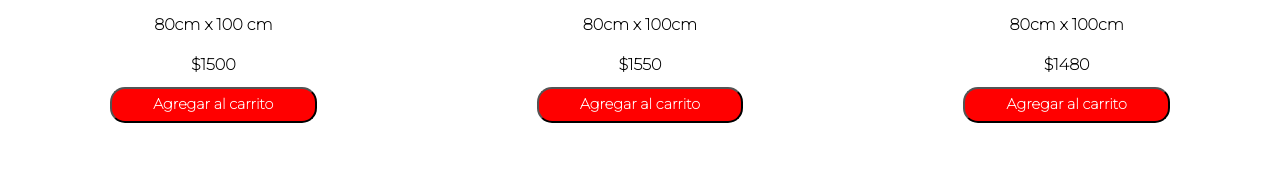
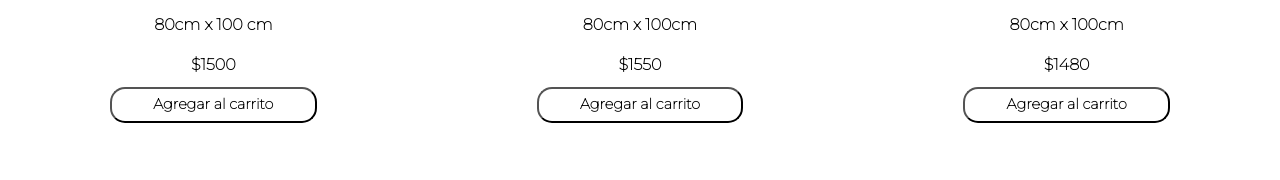
Before and after one commit to nachoherrero85/EntregaFinal-Herrero, a website: page index.html in a window 1280 px wide. Shown: the part 571-751 px from the top of the page. Drawn offline with nearby package versions, Linux system fonts and the light colour scheme; some packages are replaced by stand-ins of ours; a script that the page names is missing.

Commit message:
entrega final

```diff
--- a/css/main.css
+++ b/css/main.css
@@ -12,6 +12,12 @@ body {
   font-weight: 900;
 }
 
+
+
+
+
+
+
 .botones {
   font-size: 18px;
   font-family: 'Montserrat', sans-serif;
@@ -21,16 +27,16 @@ body {
   margin-top: 10px;
   text-align: center;
   align-self: center;
-  color: #ffffff;
-  background-color: #ff0000;
+  color: #000000;
+  background-color: #ffffff;
   border-radius: 15px 15px 15px 15px;
   border-color: rgb(0, 0, 0);
   transition: 0.5s ease;
 }
 
 .botones:hover {
-  background: #ffffff;
-  color: #000000;
+  background: #ff0000;
+  color: #ffffff;
 }
 
 .botones:active {
```
Also changed, not shown: pages/pago.html (+4 -0 lines).
